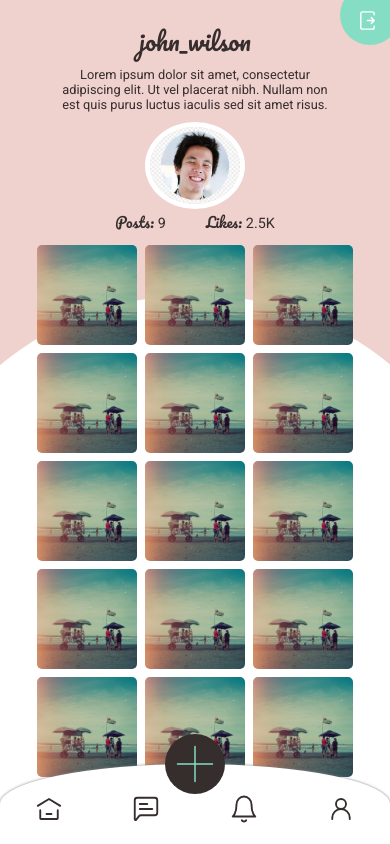
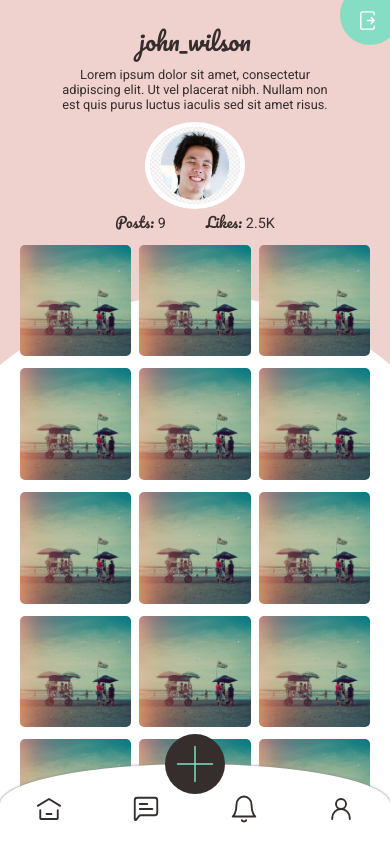
Before and after one commit to mdart86/Pixello, a React (Create React App) app: page /profile in a window 390 px wide. Built offline with nearby package versions, Linux system fonts and the light colour scheme.

Commit message:
used aspect-ratio to keep all grid photos perfectly square and responsive

```diff
--- a/src/components/Profile.js
+++ b/src/components/Profile.js
@@ -123,14 +123,17 @@ const GridContainer = styled.div`
 
 const PhotoGrid = styled.div`
     display: grid;
-    grid-template-columns: repeat(3, 100px);
-    grid-auto-rows: 100px;
+    grid-template-columns: repeat(3, minmax(0, 1fr));
+    grid-auto-rows: auto;
     row-gap: 8px;
     column-gap: 8px;
-    margin: 10px 0;
+    margin: 10px auto;
     margin-bottom: 115px;
-    width: 100%;
+    width: 90%;
     justify-content: center;
+    &>*{
+        aspect-ratio: 1 / 1;
+    }
 `
 
 const Photo = styled.img`
```
